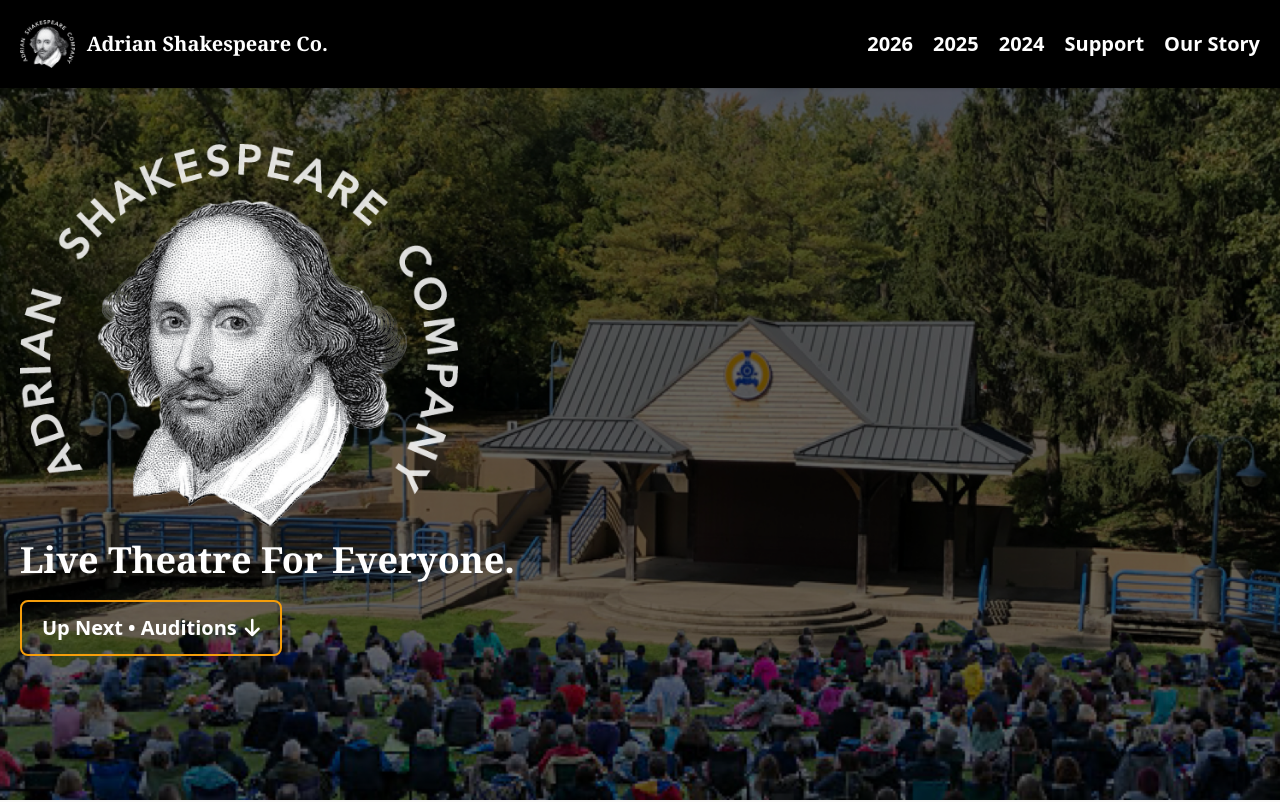
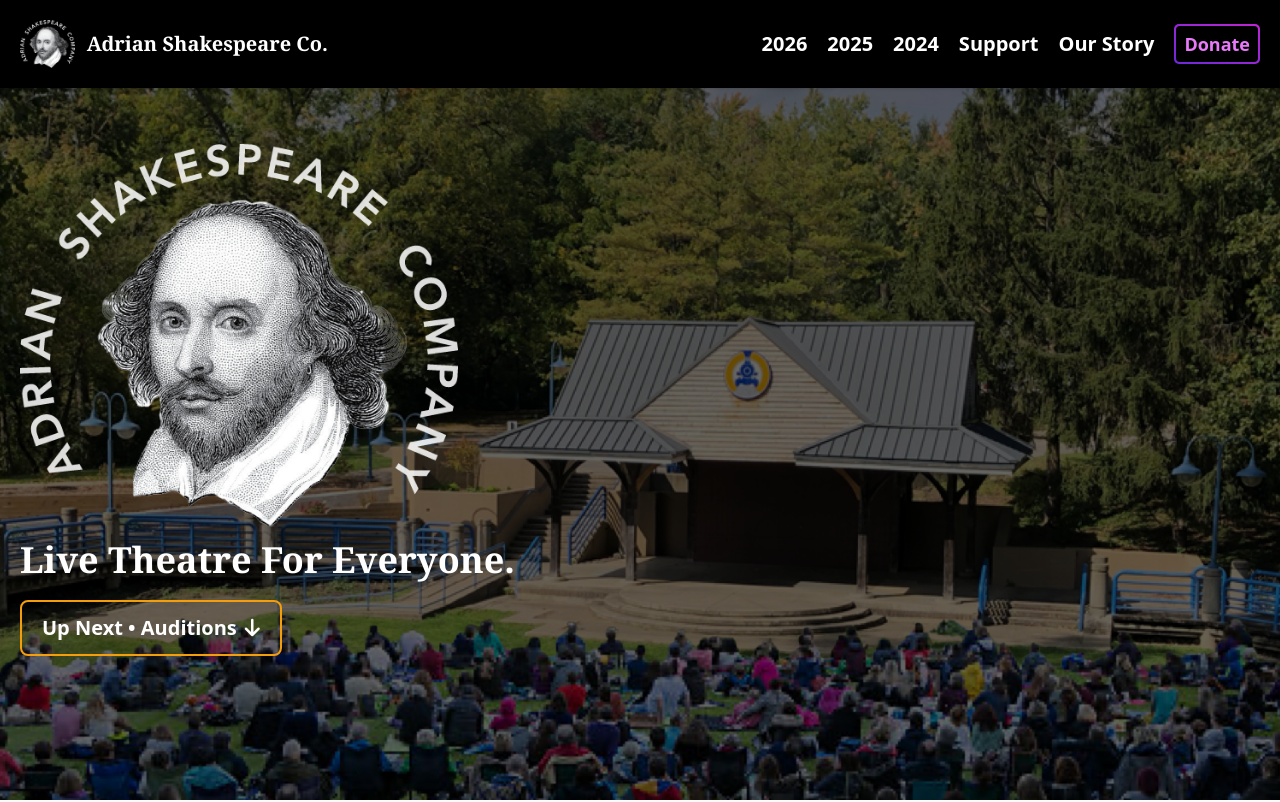
Before and after one commit to pcrist/adrian-shakespeare, a Nuxt app: page / in a window 1280 px wide. Shown: the top 802 px of the page. Built offline with nearby package versions, Linux system fonts and the light colour scheme.

Commit message:
Donate buttons

```diff
--- a/app.vue
+++ b/app.vue
@@ -13,37 +13,37 @@
           </a>
 
 
-          <div class="hidden md:flex gap-5 ms-auto">
-            <a href="#2026">
+          <div class="flex items-center gap-5 ms-auto">
+            <a href="#2026" class="hidden lg:inline-block">
               2026
             </a>
 
-            <a href="#2025">
+            <a href="#2025" class="hidden lg:inline-block">
               2025
             </a>
 
-            <a href="#2024">
+            <a href="#2024" class="hidden lg:inline-block">
               2024
             </a>
 
-            <a href="#support">
+            <a href="#support" class="hidden lg:inline-block">
               Support
             </a>
 
-            <a href="#about">
+            <a href="#about" class="hidden lg:inline-block">
               Our Story
             </a>
-          </div>
 
-          <a
-            href="#support"
-            class="ms-auto md:hidden bg-gradient-to-tr from-violet-700 to-fuchsia-600 text-white"
-            style="padding: 2px; border-radius: 5px;"
-          >
-            <span class="inline-block bg-black text-fuchsia-400 py-1 px-2 rounded text-sm font-bold">
+            <a
+              href="#support"
+              class="bg-gradient-to-tr from-violet-700 to-fuchsia-600 text-white"
+              style="padding: 2px; border-radius: 5px;"
+            >
+            <span class="inline-block bg-black text-fuchsia-400 py-1 px-2 rounded text-sm md:text-lg font-bold">
               Donate
             </span>
-          </a>
+            </a>
+          </div>
         </div>
       </nav>
     </header>
@@ -234,7 +234,7 @@
               target="_blank"
               class="bg-gradient-to-tr from-violet-700 to-fuchsia-600 text-white rounded py-5 px-10 text-xl font-bold tracking-wide"
             >
-              Donate now &rsaquo;
+              Donate today &rsaquo;
             </a>
           </div>
 
@@ -307,7 +307,7 @@
               target="_blank"
               class="block sm:inline-block sm:w-64 bg-gradient-to-tr from-violet-700 to-fuchsia-600 text-white text-center rounded py-3 px-6 font-bold tracking-wide"
             >
-              Donate now &rsaquo;
+              Donate today &rsaquo;
             </a>
 
             <p class="mt-2 text-sm opacity-75">
```
